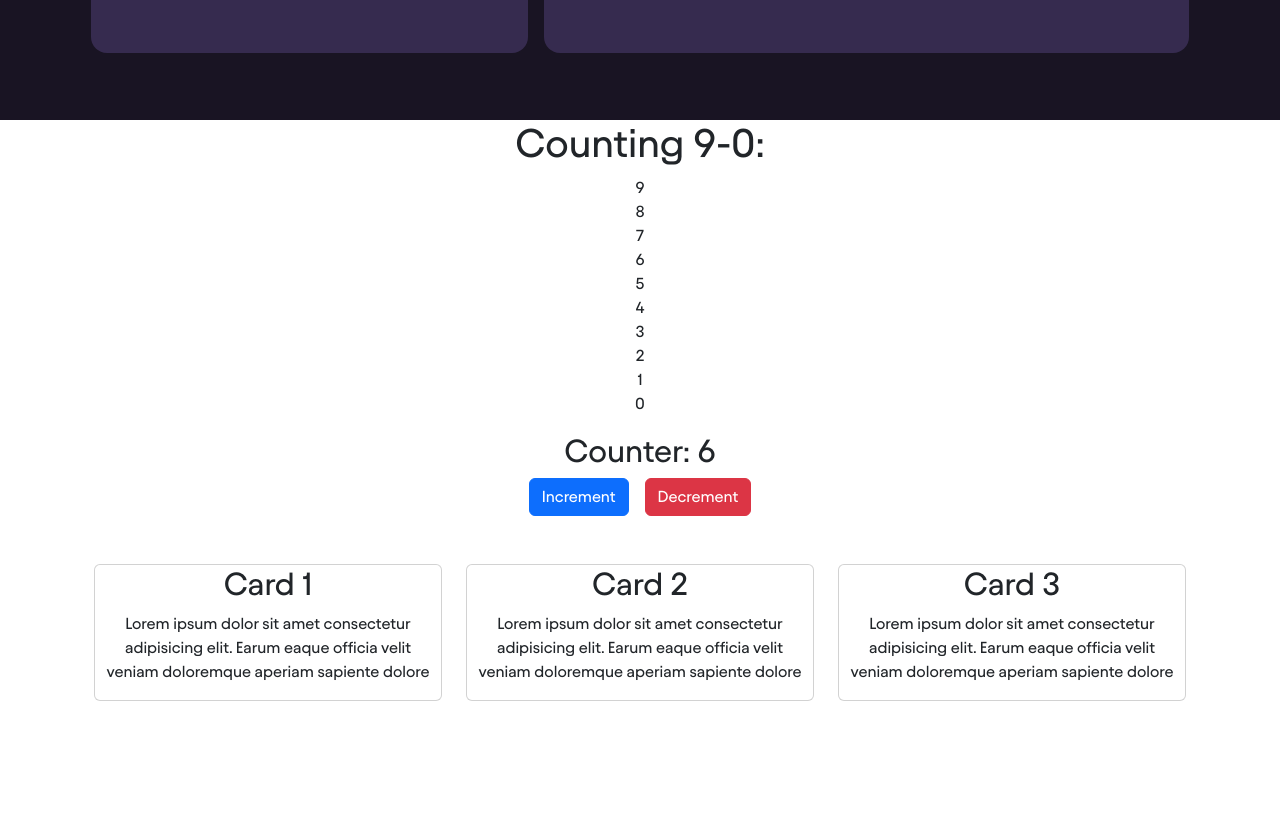
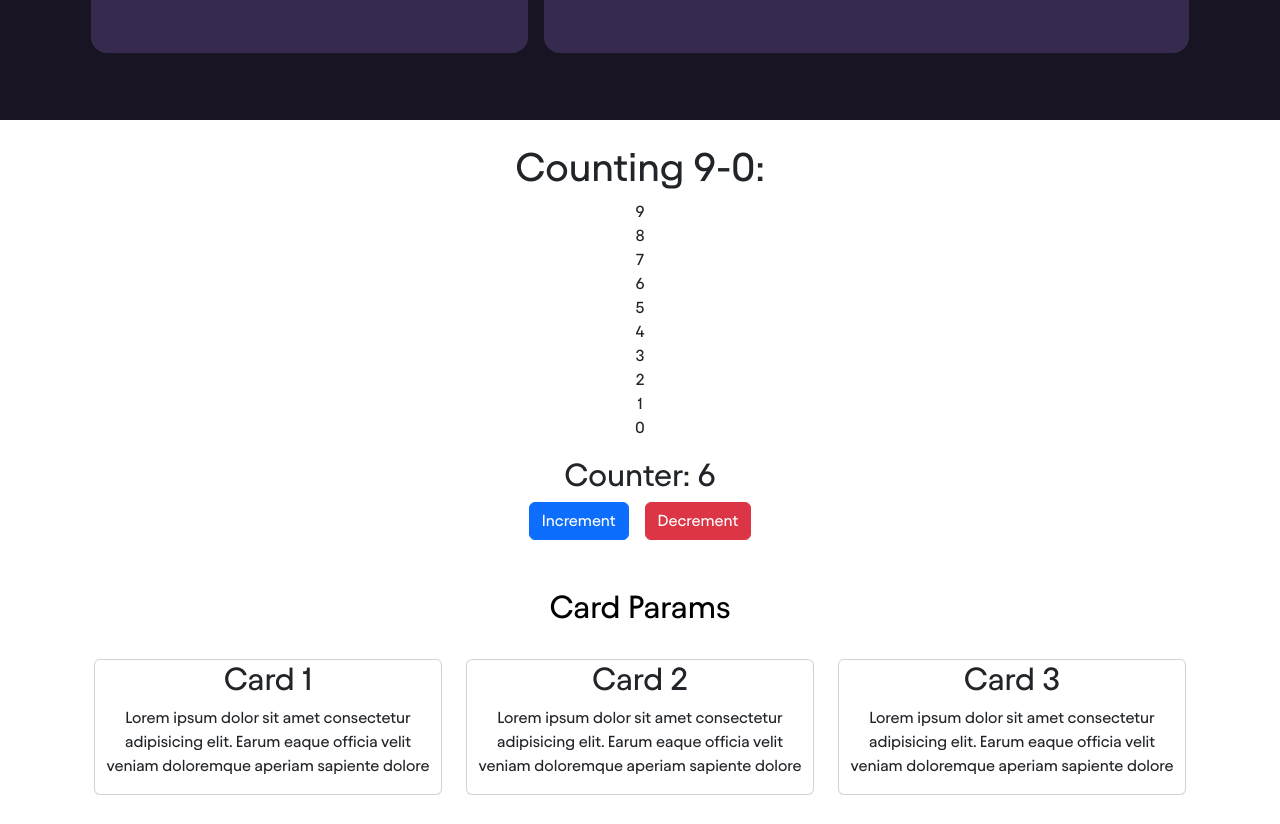
Before and after one commit to BimlaJain/pie-text, a React (Create React App) app: page / in a window 1280 px wide. Shown: the part 680-1504 px from the top of the page. Before the commit the page ends 1429 px from the top, so only its background shows below. Built offline with nearby package versions, Linux system fonts and the light colour scheme.

Commit message:
change padding

```diff
--- a/src/components/home/CardParams.jsx
+++ b/src/components/home/CardParams.jsx
@@ -13,6 +13,7 @@ const Cards = () => {
 
     return (
         <div className="container row row-gap-4 mx-auto py-5">
+            <h2 className=' text-black text-center'>Card Params</h2>
             {CARDS_LIST.map((card, i) => (
                 <div className="col-lg-4 col-md-6 col-sm-12" key={i}>
                     <div
--- a/src/components/home/Js.jsx
+++ b/src/components/home/Js.jsx
@@ -22,7 +22,7 @@ const Counting = () => {
     }, [count, isCounting]);
 
     return (
-        <div className="text-center">
+        <div className="text-center pt-4">
             <h1>Counting 9-0:</h1>
             <ul className="list-unstyled">
                 {numbers.map((num, index) => (
--- a/src/index.css
+++ b/src/index.css
@@ -123,14 +123,12 @@ body {
   width: 100%;
 }
 
-/*  */
 .competition-table {
   width: 100%;
   border-collapse: collapse;
   background-color: #026070;
 }
 
-/*  */
 .second-heading {
   font-size: 46px;
   font-weight: 600;
@@ -238,9 +236,6 @@ thead tr th {
   max-width: 64px;
 }
 
-/* Works  */
-
-
 .use-effect-text {
   font-size: 24px;
 }
@@ -268,6 +263,10 @@ thead tr th {
   .competition-text {
     max-width: unset !important;
   }
+    .px-sm {
+      padding-left: 10px !important;
+      padding-right: 10px !important;
+    }
 }
 
 @media (max-width: 991.98px) {
```
